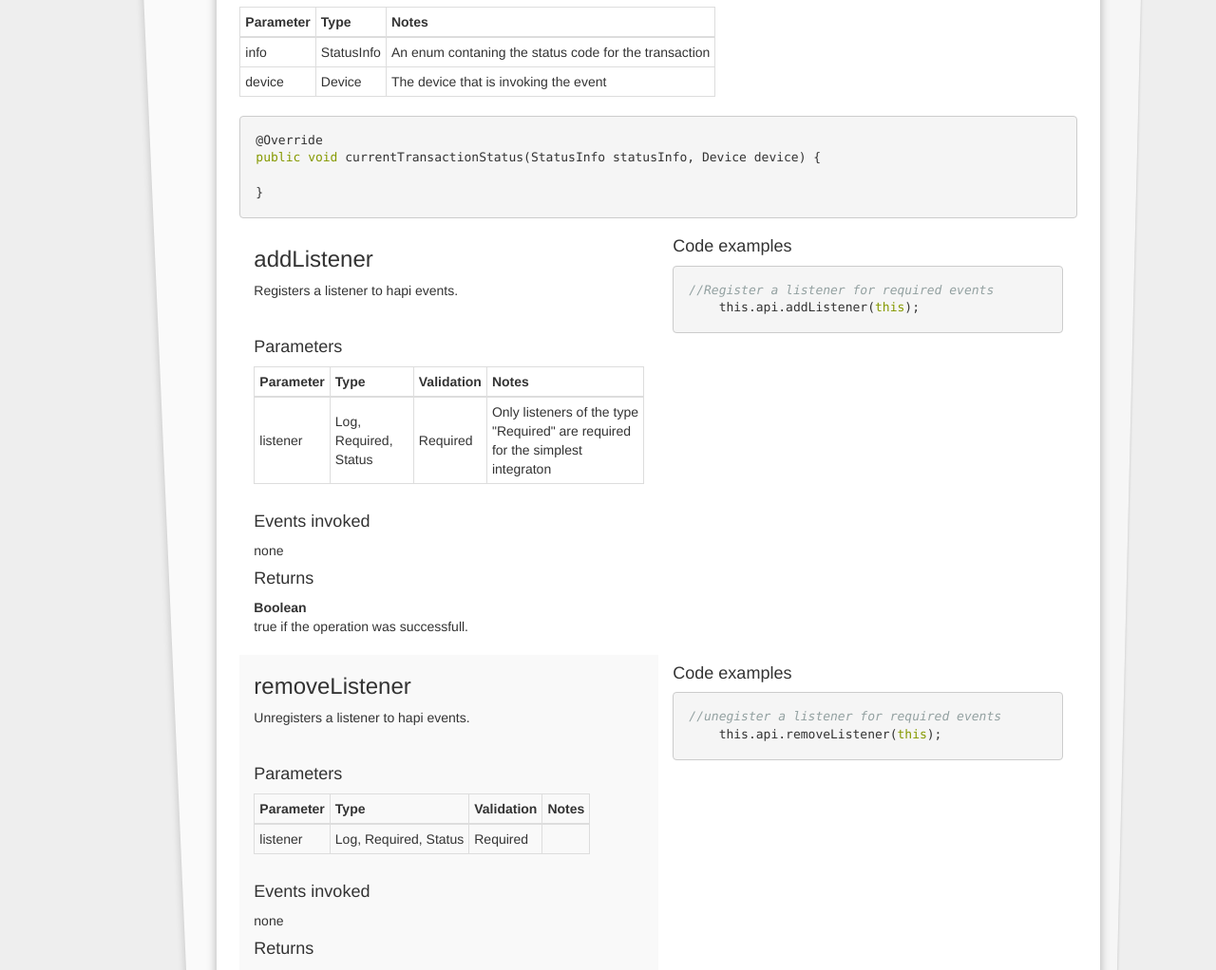
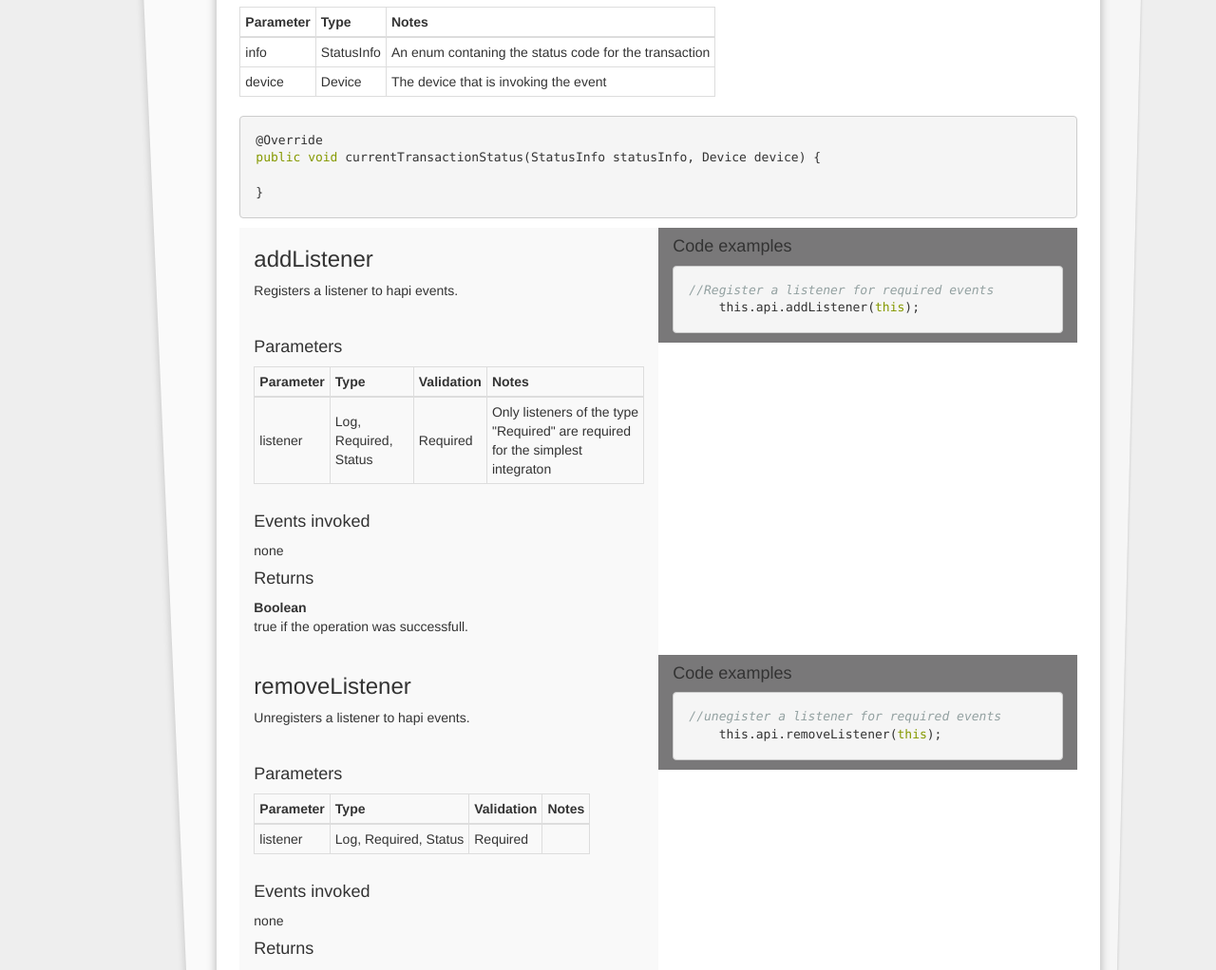
Before and after one commit to juanfuria/magicdocumentation, a PHP site: page /view.php in a window 1280 px wide; the page is wider, and only the part inside the window is pictured. Shown: the part 5478-6500 px from the top of that part at 95% size. Run offline with PHP 8.4, Linux system fonts and the light colour scheme; data that the repository does not hold is empty.

Commit message:
now styling for 2-column layout

```diff
--- a/files/Android/Events/addListener.html
+++ b/files/Android/Events/addListener.html
@@ -24,7 +24,7 @@
     <dd>true if the operation was successfull.</dd>
 </dl>
 </div>
-<div class="col-md-6">
+<div class="col-md-6 hp-example">
 <h4>Code examples</h4>
 <pre><code class="java">//Register a listener for required events
     this.api.addListener(this);
--- a/files/Android/Events/removeListener.html
+++ b/files/Android/Events/removeListener.html
@@ -1,4 +1,4 @@
-<div class="col-md-6 hp-example">
+<div class="col-md-6 hp-description">
 <h3>removeListener</h3>
 <p>Unregisters a listener to hapi events.</p>
 
@@ -26,7 +26,7 @@
     <dd>true if the operation was successfull.</dd>
 </dl>
 </div>
-<div class="col-md-6">
+<div class="col-md-6 hp-example">
 <h4>Code examples</h4>
 <pre><code class="java">//unegister a listener for required events
     this.api.removeListener(this);
--- a/framework/css/zhp-styles.css
+++ b/framework/css/zhp-styles.css
@@ -1,4 +1,10 @@
-.hp-example {
+/* Custom styling for content columns*/
+.hp-description {
     background: #f9f9f9;
 
 }
+
+.hp-example {
+    background: #797879;
+
+}
```
